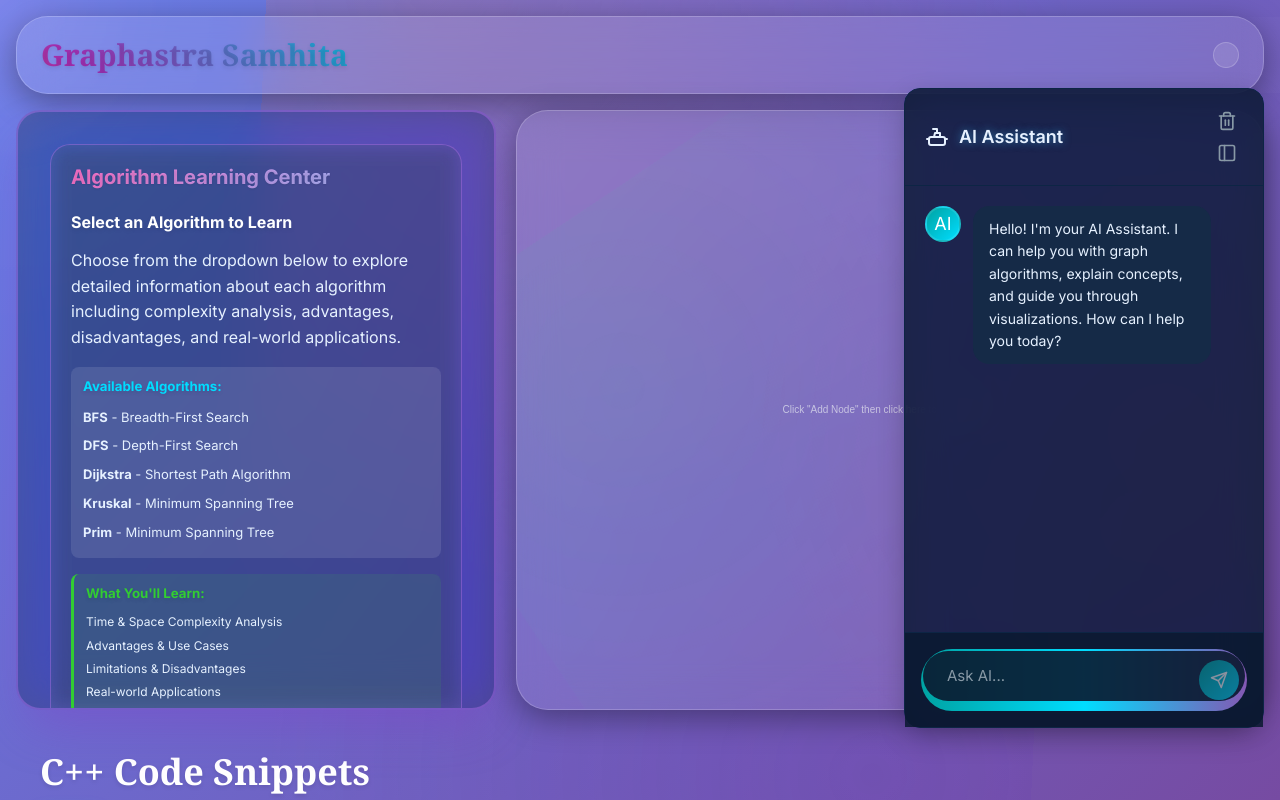
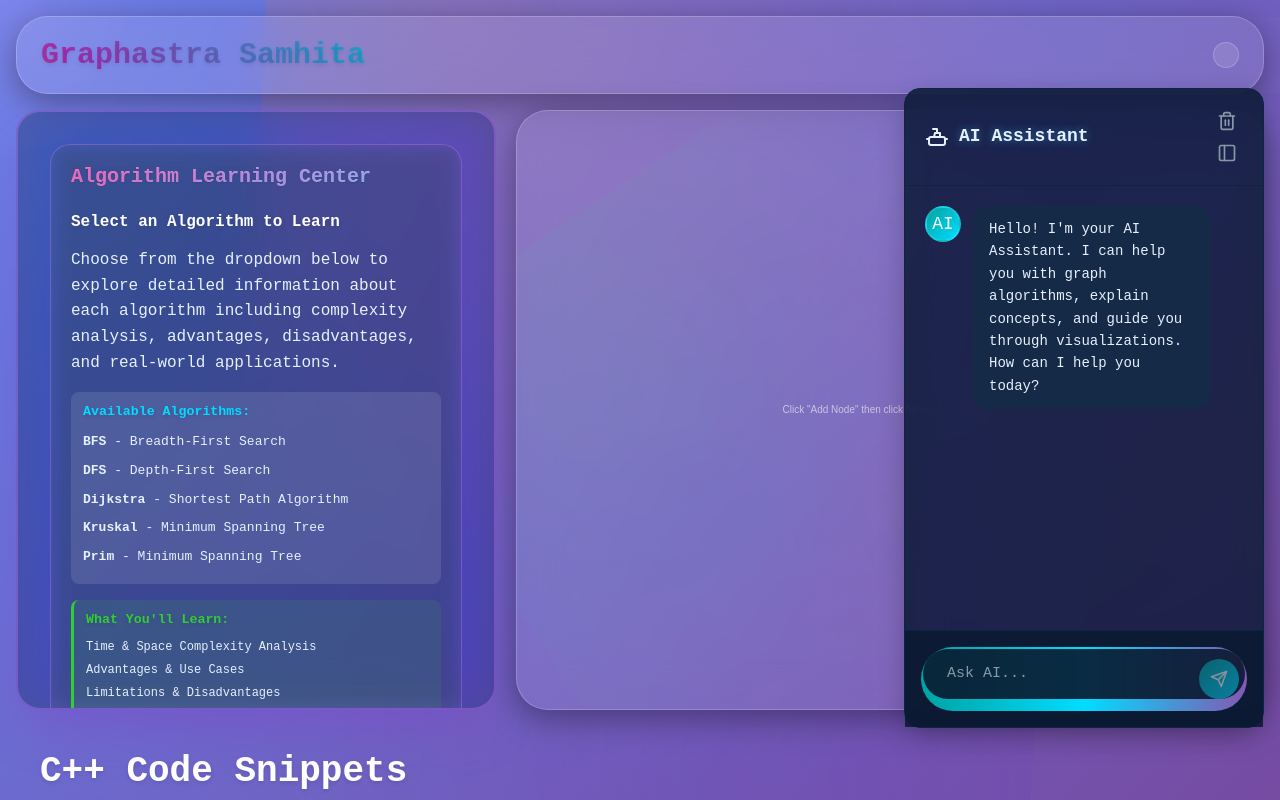
Before and after one commit to PrnvCodr/Graph, a website: page index.html in a window 1280 px wide. Shown: the top 800 px of the page. Drawn offline with nearby package versions, Linux system fonts and the light colour scheme; no server answers.

Commit message:
Update index.html

```diff
--- a/index.html
+++ b/index.html
@@ -8,6 +8,11 @@
     <link rel="stylesheet" href="ai-assistant.css">
     <link rel="stylesheet" href="collaboration.css">
     <style>
+        /* Apply monospace font to everything */
+        * {
+            font-family: 'Courier New', Courier, monospace !important;
+        }
+
         /* Basic styling for the code viewer tabs */
         .code-tabs {
             display: flex;
@@ -67,8 +72,6 @@
         .code-panel pre::-webkit-scrollbar-thumb:hover {
             background-color: #00bfff;
         }
-
-
         .copy-btn {
             position: absolute;
             top: 12px;
@@ -83,16 +86,12 @@
             font-size: 13px;
             opacity: 0.8;
         }
-
-
         .copy-btn:hover {
             background: var(--color-primary);
             color: var(--color-btn-primary-text);
             opacity: 1;
             transform: translateY(-2px);
         }
-
-
         .copy-btn.copied {
             background-color: #28a745;
             color: white;
@@ -108,8 +107,6 @@
                 <span class="theme-icon"></span>
             </button>
         </header>
-
-
         <main class="main-content">
             <aside class="sidebar glass-panel">
                 <div class="sidebar-section">
@@ -129,8 +126,6 @@
                                     <li style="padding: 4px 0;"> <strong>Prim</strong> - Minimum Spanning Tree</li>
                                 </ul>
                             </div>
-
-
                             <div style="margin: 16px 0; padding: 12px; background: rgba(50,205,50,0.1); border-radius: 8px; border-left: 3px solid #32CD32;">
                                 <h5 style="color: #32CD32; margin-bottom: 8px;"> What You'll Learn:</h5>
                                 <ul style="list-style: none; padding: 0; margin: 0; font-size: 12px;">
@@ -144,8 +139,6 @@
                         </div>
                     </div>
                 </div>
-
-
                 <div class="sidebar-section">
                     <h3> Performance Overview</h3>
                     <div style="background: rgba(255,255,255,0.08); padding: 12px; border-radius: 8px; margin-bottom: 12px;">
@@ -168,8 +161,6 @@
                         </div>
                     </div>
                 </div>
-
-
                 <div class="sidebar-section">
                     <h3> Complexity Quick Reference</h3>
                     <div style="overflow-x: auto;">
@@ -214,8 +205,6 @@
                         V = vertices, E = edges, h = height
                     </div>
                 </div>
-
-
                 <div class="sidebar-section">
                     <h3> Real-World Applications</h3>
                     <div style="display: flex; flex-direction: column; gap: 8px;">
@@ -237,8 +226,6 @@
                         </div>
                     </div>
                 </div>
-
-
                 <div class="sidebar-section">
                     <h3> Important Notes</h3>
                     <div style="display: flex; flex-direction: column; gap: 8px;">
@@ -256,8 +243,6 @@
                         </div>
                     </div>
                 </div>
-
-
                 <div class="sidebar-section">
                     <h3> Graph Creation</h3>
                     <div class="button-group">
@@ -274,8 +259,6 @@
                         <input type="text" id="nodeNameInput" class="form-control" placeholder="Enter node name">
                         <button class="btn btn--outline btn--full-width mt-8" id="addNodeManual">Add Node Manually</button>
                     </div>
-
-
                     <div class="form-group">
                         <label class="form-label" for="fromNodeInput">From Node:</label>
                         <input type="text" id="fromNodeInput" class="form-control" placeholder="Source node name">
@@ -289,8 +272,6 @@
                         <button class="btn btn--outline btn--full-width mt-8" id="addEdgeManual">Add Edge Manually</button>
                     </div>
                 </div>
-
-
                 <div class="sidebar-section">
                     <h3> Graph Settings</h3>
                     <div class="form-group">
@@ -307,8 +288,6 @@
                         </label>
                     </div>
                 </div>
-
-
                 <div class="sidebar-section">
                     <h3> Algorithm Selection</h3>
                     <div class="form-group">
@@ -334,8 +313,6 @@
                         <span class="btn-icon"></span>Run Algorithm
                     </button>
                 </div>
-
-
                 <div class="sidebar-section">
                     <h3> Animation Controls</h3>
                     <div class="button-group">
@@ -355,8 +332,6 @@
                         <input type="range" id="speedSlider" class="speed-slider" min="100" max="2000" value="500" step="100">
                     </div>
                 </div>
-
-
                 <div class="sidebar-section collaboration-section">
                     <h3> Collaboration</h3>
                     <div class="collaboration-status">
@@ -397,8 +372,6 @@
                         </div>
                     </div>
                 </div>
-
-
                 <div class="sidebar-section">
                     <h3> Graph Actions</h3>
                     <button class="btn btn--outline btn--full-width" id="clearGraphBtn">
@@ -406,15 +379,11 @@
                     </button>
                 </div>
             </aside>
-
-
             <div class="canvas-container">
                 <canvas id="graphCanvas" class="graph-canvas"></canvas>
                 <div class="canvas-overlay" id="canvasOverlay"></div>
             </div>
         </main>
-
-
         <div class="code-viewer-container glass-panel" style="margin: 0 16px 16px; padding: 24px;">
             <h2 style="margin-bottom: 20px;"> C++ Code Snippets</h2>
             <div class="code-tabs">
@@ -431,11 +400,7 @@
 #include &lt;vector&gt;
 #include &lt;queue&gt;
 #include &lt;list&gt;
-
-
 using namespace std;
-
-
 class Graph {
     int V;
     list&lt;int&gt; *adj;
@@ -469,26 +434,18 @@ public:
     }
 };</code></pre>
             </div>
-
-
             <div id="dfs-code" class="code-panel">
                 <button class="copy-btn">Copy</button>
                 <pre><code>#include &lt;iostream&gt;
 #include &lt;vector&gt;
 #include &lt;list&gt;
-
-
 using namespace std;
-
-
 class Graph {
     int V;
     list&lt;int&gt; *adj;
     void DFSUtil(int v, vector&lt;bool&gt;&amp; visited) {
         visited[v] = true;
         cout &lt;&lt; v &lt;&lt; " ";
-
-
         for (auto i : adj[v]) {
             if (!visited[i]) {
                 DFSUtil(i, visited);
@@ -509,8 +466,6 @@ public:
     }
 };</code></pre>
             </div>
-
-
             <div id="dijkstra-code" class="code-panel">
                 <button class="copy-btn">Copy</button>
                 <pre><code>#include &lt;iostream&gt;
@@ -518,12 +473,8 @@ public:
 #include &lt;queue&gt;
 #include &lt;list&gt;
 #include &lt;climits&gt;
-
-
 using namespace std;
 using iPair = pair&lt;int, int&gt;;
-
-
 class Graph {
     int V;
     list&lt;iPair&gt; *adj;
@@ -539,17 +490,11 @@ public:
     void shortestPath(int src) {
         priority_queue&lt;iPair, vector&lt;iPair&gt;, greater&lt;iPair&gt;&gt; pq;
         vector&lt;int&gt; dist(V, INT_MAX);
-
-
         pq.push(make_pair(0, src));
         dist[src] = 0;
-
-
         while (!pq.empty()) {
             int u = pq.top().second;
             pq.pop();
-
-
             for (auto const&amp; [v, weight] : adj[u]) {
                 if (dist[v] > dist[u] + weight) {
                     dist[v] = dist[u] + weight;
@@ -557,30 +502,20 @@ public:
                 }
             }
         }
-
-
         for (int i = 0; i &lt; V; ++i)
             cout &lt;&lt; i &lt;&lt; "\t\t" &lt;&lt; dist[i] &lt;&lt; endl;
     }
 };</code></pre>
             </div>
-
-
             <div id="kruskal-code" class="code-panel">
                 <button class="copy-btn">Copy</button>
                 <pre><code>#include &lt;iostream&gt;
 #include &lt;vector&gt;
 #include &lt;algorithm&gt;
-
-
 using namespace std;
-
-
 struct Edge {
     int src, dest, weight;
 };
-
-
 struct DSU {
     vector&lt;int&gt; parent;
     DSU(int n) {
@@ -599,13 +534,9 @@ struct DSU {
         }
     }
 };
-
-
 bool compareEdges(const Edge&amp; a, const Edge&amp; b) {
     return a.weight &lt; b.weight;
 }
-
-
 void kruskalMST(int V, vector&lt;Edge&gt;&amp; edges) {
     sort(edges.begin(), edges.end(), compareEdges);
     DSU dsu(V);
@@ -628,12 +559,8 @@ void kruskalMST(int V, vector&lt;Edge&gt;&amp; edges) {
 #include &lt;vector&gt;
 #include &lt;queue&gt;
 #include &lt;climits&gt;
-
-
 using namespace std;
 using iPair = pair&lt;int, int&gt;;
-
-
 class Graph {
     int V;
     vector&lt;iPair&gt; *adj;
@@ -652,23 +579,15 @@ public:
         vector&lt;int&gt; key(V, INT_MAX);
         vector&lt;int&gt; parent(V, -1);
         vector&lt;bool&gt; inMST(V, false);
-
-
         pq.push(make_pair(0, src));
         key[src] = 0;
-
-
         while (!pq.empty()) {
             int u = pq.top().second;
             pq.pop();
-
-
             if(inMST[u] == true){
                 continue;
             }
             inMST[u] = true;
-
-
             for (auto const&amp; [v, weight] : adj[u]) {
                 if (inMST[v] == false &amp;&amp; key[v] > weight) {
                     key[v] = weight;
@@ -677,16 +596,12 @@ public:
                 }
             }
         }
-
-
         for (int i = 1; i &lt; V; ++i)
             cout &lt;&lt; parent[i] &lt;&lt; " - " &lt;&lt; i &lt;&lt; endl;
     }
 };</code></pre>
             </div>
         </div>
-
-
         <footer class="status-bar glass-panel">
             <div class="status-info">
                 <span class="status-item">Nodes: <strong id="nodeCount">0</strong></span>
@@ -695,8 +610,6 @@ public:
             </div>
             <div class="algorithm-status" id="algorithmStatus">Ready to visualize algorithms</div>
         </footer>
-
-
         <div id="contextMenu" class="context-menu glass-panel">
             <div class="context-menu-item" id="contextAddNode">Add Node Here</div>
             <div class="context-menu-item" id="contextConnectNode">Connect to Node</div>
@@ -704,20 +617,14 @@ public:
             <div class="context-menu-item" id="contextDeleteNode">Delete Node</div>
         </div>
     </div>
-
-
     <script>
         document.addEventListener('DOMContentLoaded', () => {
             const tabs = document.querySelectorAll('.code-tab-btn');
             const panels = document.querySelectorAll('.code-panel');
-
-
             tabs.forEach(tab => {
                 tab.addEventListener('click', () => {
                     tabs.forEach(t => t.classList.remove('active'));
                     panels.forEach(p => p.classList.remove('active'));
-
-
                     tab.classList.add('active');
                     const targetPanel = document.getElementById(tab.dataset.target);
                     if (targetPanel) {
@@ -725,17 +632,11 @@ public:
                     }
                 });
             });
-
-
             const copyButtons = document.querySelectorAll('.copy-btn');
-
-
             copyButtons.forEach(button => {
                 button.addEventListener('click', () => {
                     const codePanel = button.parentElement;
                     const codeToCopy = codePanel.querySelector('pre code').innerText;
-
-
                     navigator.clipboard.writeText(codeToCopy).then(() => {
                         button.innerText = 'Copied!';
                         button.classList.add('copied');
@@ -774,8 +675,6 @@ public:
                 </button>
             </div>
         </div>
-
-
         <div class="gva-chat-history" id="chat-history">
             <div class="gva-chat-message gva-ai-message">
                 <div class="gva-avatar">AI</div>
@@ -784,8 +683,6 @@ public:
                 </div>
             </div>
         </div>
-
-
         <div class="gva-chat-input-area">
             <div class="gva-chat-input-wrapper">
                 <textarea class="gva-chat-input" id="chat-input" placeholder="Ask AI..." rows="1"></textarea>
@@ -795,8 +692,6 @@ public:
             </div>
         </div>
     </div>
-
-
     <button class="gva-floating-toggle" id="floating-toggle-btn" title="Open AI Assistant">
         <svg xmlns="http://www.w3.org/2000/svg" width="24" height="24" viewBox="0 0 24 24" fill="none" stroke="currentColor" stroke-width="2" stroke-linecap="round" stroke-linejoin="round"><rect width="18" height="18" x="3" y="3" rx="2" ry="2"/><path d="M15 3v18"/></svg>
     </button>
```
